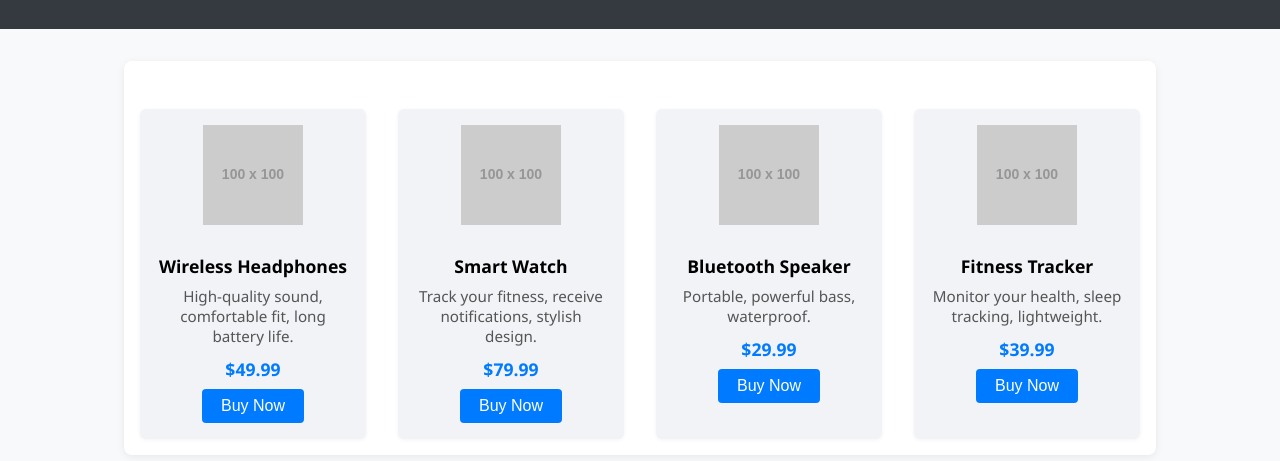
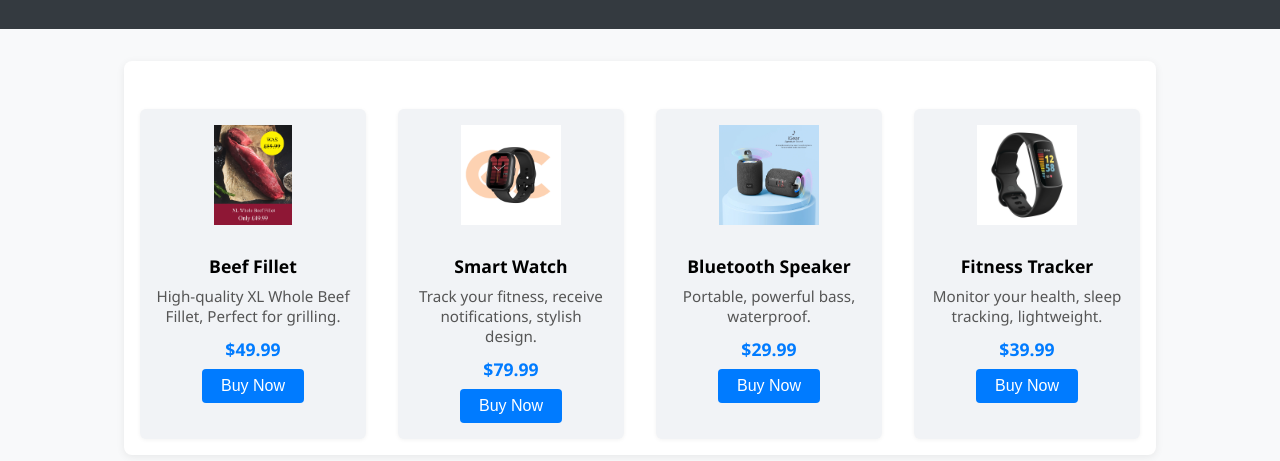
Before and after one commit to MoAboDaif/Beginner-Project, a plain HTML site: page site/products.html in a window 1280 px wide. Shown: the part 113-574 px from the top of the page. Drawn offline with Linux system fonts and the light colour scheme; placeholder pictures from the web are drawn by us.

Commit message:
modified:   .github/workflows/deploy.yml modified:   site/index.html modified:   site/products.html new file:   site/scr/featured-product.jpg new file:   site/scr/products/product-01.jpg new file:   site/scr/products/product-02.jpg new file:   site/scr/products/product-03.jpg new file:   site/scr/products/product-04.jpg new file:   terraform/backend.tf new file:   terraform/iam-access.tf modified:   terraform/s3-static.tf

```diff
--- a/site/products.html
+++ b/site/products.html
@@ -99,28 +99,28 @@
   <main>
     <section class="products-grid">
       <div class="product-card">
-        <img src="https://via.placeholder.com/100?text=Product+1" alt="Product 1" class="product-img">
-        <div class="product-title">Wireless Headphones</div>
-        <div class="product-desc">High-quality sound, comfortable fit, long battery life.</div>
+        <img src="scr/products/product-01.jpg" alt="Product 1" class="product-img">
+        <div class="product-title">Beef Fillet</div>
+        <div class="product-desc">High-quality  XL Whole Beef Fillet, Perfect for grilling.</div>
         <div class="product-price">$49.99</div>
         <button class="buy-btn">Buy Now</button>
       </div>
       <div class="product-card">
-        <img src="https://via.placeholder.com/100?text=Product+2" alt="Product 2" class="product-img">
+        <img src="scr/products/product-02.jpg" alt="Product 2" class="product-img">
         <div class="product-title">Smart Watch</div>
         <div class="product-desc">Track your fitness, receive notifications, stylish design.</div>
         <div class="product-price">$79.99</div>
         <button class="buy-btn">Buy Now</button>
       </div>
       <div class="product-card">
-        <img src="https://via.placeholder.com/100?text=Product+3" alt="Product 3" class="product-img">
+        <img src="scr/products/product-03.jpg" alt="Product 3" class="product-img">
         <div class="product-title">Bluetooth Speaker</div>
         <div class="product-desc">Portable, powerful bass, waterproof.</div>
         <div class="product-price">$29.99</div>
         <button class="buy-btn">Buy Now</button>
       </div>
       <div class="product-card">
-        <img src="https://via.placeholder.com/100?text=Product+4" alt="Product 4" class="product-img">
+        <img src="scr/products/product-04.jpg" alt="Product 4" class="product-img">
         <div class="product-title">Fitness Tracker</div>
         <div class="product-desc">Monitor your health, sleep tracking, lightweight.</div>
         <div class="product-price">$39.99</div>
```
Also changed, not shown: site/index.html (+1 -1 lines), site/scr/featured-product.jpg (added), site/scr/products/product-01.jpg (added), site/scr/products/product-02.jpg (added), site/scr/products/product-03.jpg (added), site/scr/products/product-04.jpg (added), 4 other files.
